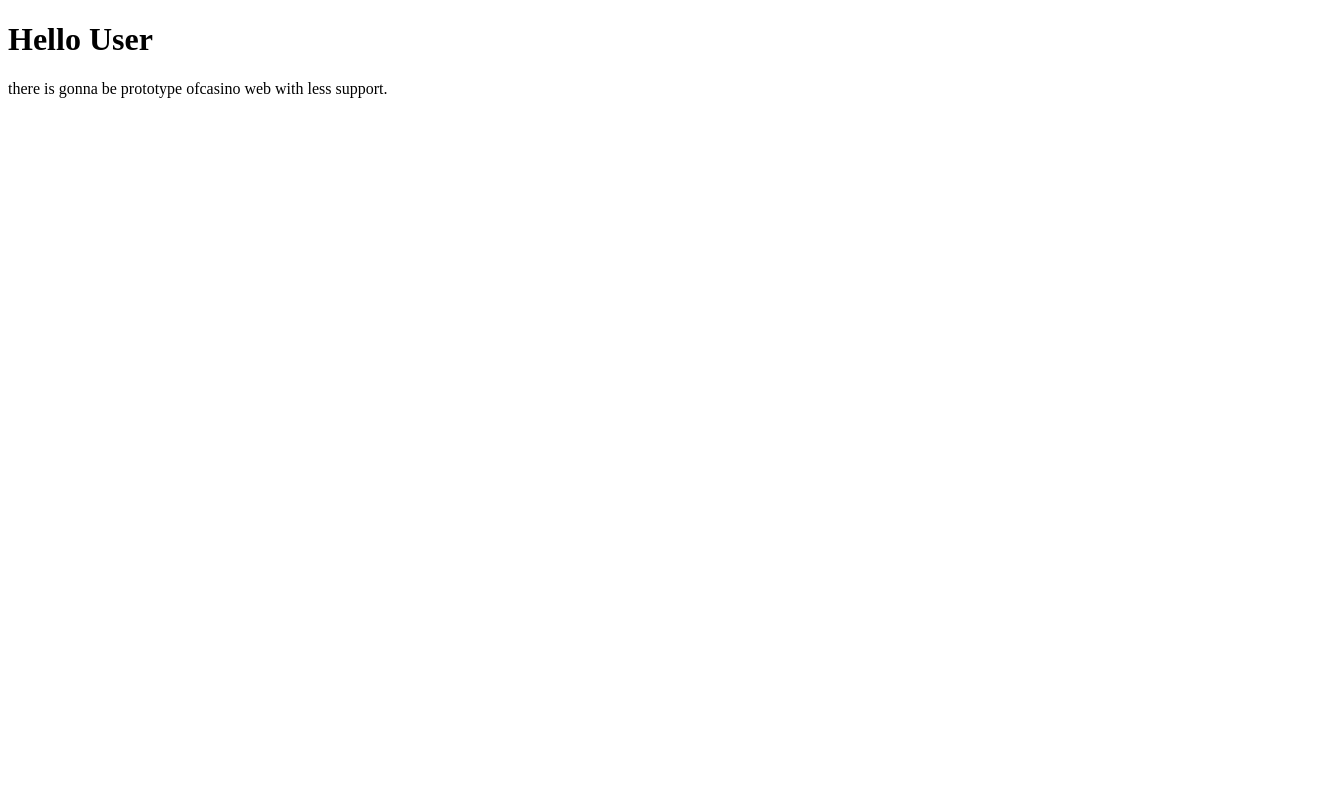
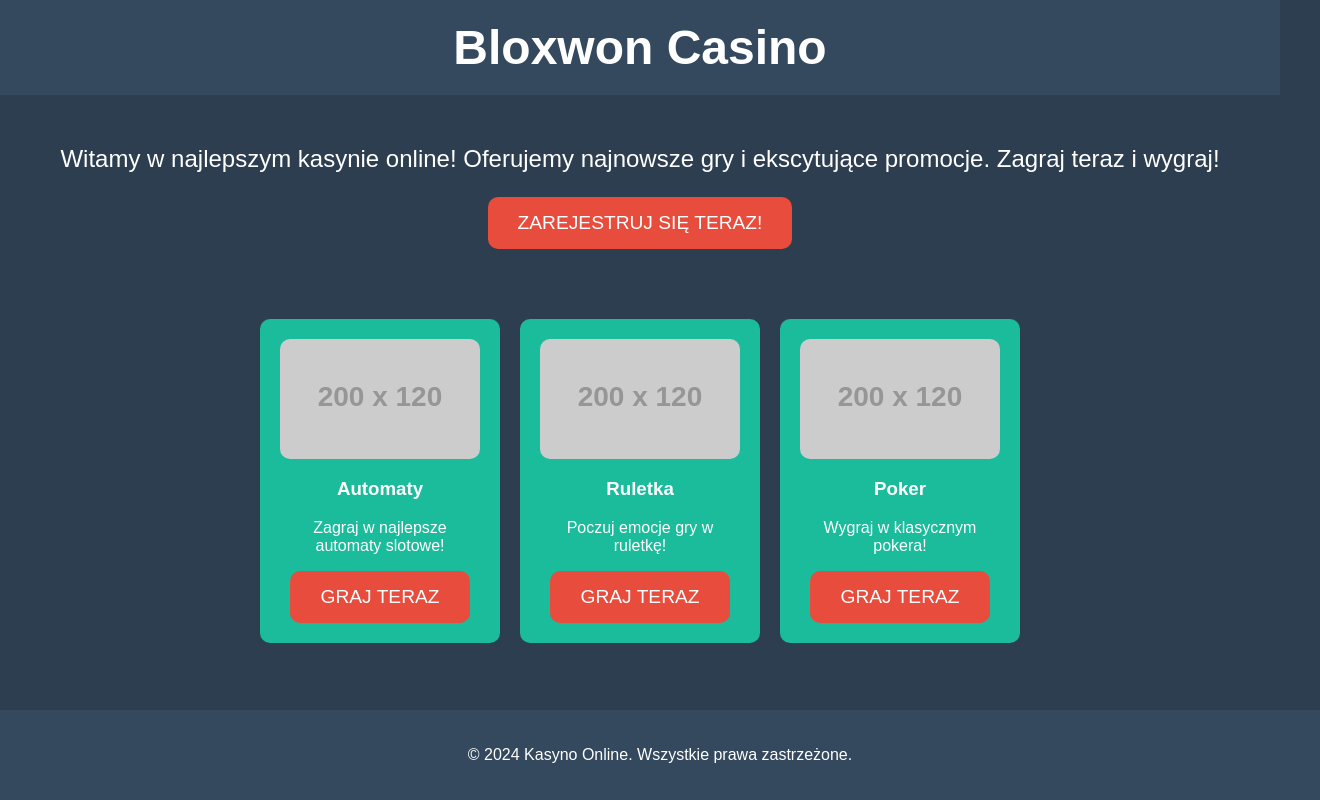
Before and after one commit to PolskiBeluga/bloxwon.github.io, a plain HTML site: page index.html in a window 1280 px wide. Shown: the whole page, 1320 px wide, since content can reach past the window. Drawn offline with Linux system fonts and the light colour scheme; placeholder pictures from the web are drawn by us.

Commit message:
updated html site

```diff
--- a/index.html
+++ b/index.html
@@ -1,7 +1,117 @@
 <!DOCTYPE html>
-<html>
+<html lang="pl">
+<head>
+    <meta charset="UTF-8">
+    <meta name="viewport" content="width=device-width, initial-scale=1.0">
+    <meta http-equiv="X-UA-Compatible" content="ie=edge">
+    <title>Bloxwon Casino</title>
+    <link rel="stylesheet" href="style.css"> <!-- Zewnętrzny plik CSS -->
+    <style>
+        body {
+            font-family: Arial, sans-serif;
+            margin: 0;
+            padding: 0;
+            background-color: #2c3e50;
+            color: #fff;
+            text-align: center;
+        }
+        header {
+            background-color: #34495e;
+            padding: 20px;
+        }
+        header h1 {
+            font-size: 3em;
+            margin: 0;
+        }
+        .intro {
+            margin: 50px 0;
+        }
+        .intro p {
+            font-size: 1.5em;
+        }
+        .games-section {
+            display: flex;
+            justify-content: center;
+            gap: 20px;
+            flex-wrap: wrap;
+            padding: 20px;
+        }
+        .game-card {
+            background-color: #1abc9c;
+            padding: 20px;
+            border-radius: 10px;
+            width: 200px;
+            text-align: center;
+            transition: transform 0.3s;
+        }
+        .game-card:hover {
+            transform: scale(1.1);
+        }
+        .game-card img {
+            width: 100%;
+            border-radius: 10px;
+        }
+        .game-card h3 {
+            margin-top: 15px;
+        }
+        .cta-button {
+            background-color: #e74c3c;
+            color: white;
+            padding: 15px 30px;
+            border: none;
+            border-radius: 10px;
+            text-transform: uppercase;
+            font-size: 1.2em;
+            cursor: pointer;
+            transition: background-color 0.3s;
+        }
+        .cta-button:hover {
+            background-color: #c0392b;
+        }
+        footer {
+            background-color: #34495e;
+            padding: 20px;
+            position: absolute;
+            bottom: 0;
+            width: 100%;
+        }
+    </style>
+</head>
 <body>
-<h1>Hello User</h1>
-<p>there is gonna be prototype ofcasino web with less support.</p>
+
+    <header>
+        <h1>Bloxwon Casino</h1>
+    </header>
+
+    <section class="intro">
+        <p>Witamy w najlepszym kasynie online! Oferujemy najnowsze gry i ekscytujące promocje. Zagraj teraz i wygraj!</p>
+        <button class="cta-button">Zarejestruj się teraz!</button>
+    </section>
+
+    <section class="games-section">
+        <div class="game-card">
+            <img src="https://via.placeholder.com/200x120" alt="Gra 1">
+            <h3>Automaty</h3>
+            <p>Zagraj w najlepsze automaty slotowe!</p>
+            <button class="cta-button">Graj teraz</button>
+        </div>
+        <div class="game-card">
+            <img src="https://via.placeholder.com/200x120" alt="Gra 2">
+            <h3>Ruletka</h3>
+            <p>Poczuj emocje gry w ruletkę!</p>
+            <button class="cta-button">Graj teraz</button>
+        </div>
+        <div class="game-card">
+            <img src="https://via.placeholder.com/200x120" alt="Gra 3">
+            <h3>Poker</h3>
+            <p>Wygraj w klasycznym pokera!</p>
+            <button class="cta-button">Graj teraz</button>
+        </div>
+    </section>
+
+    <footer>
+        <p>&copy; 2024 Kasyno Online. Wszystkie prawa zastrzeżone.</p>
+    </footer>
+
 </body>
 </html>
```
